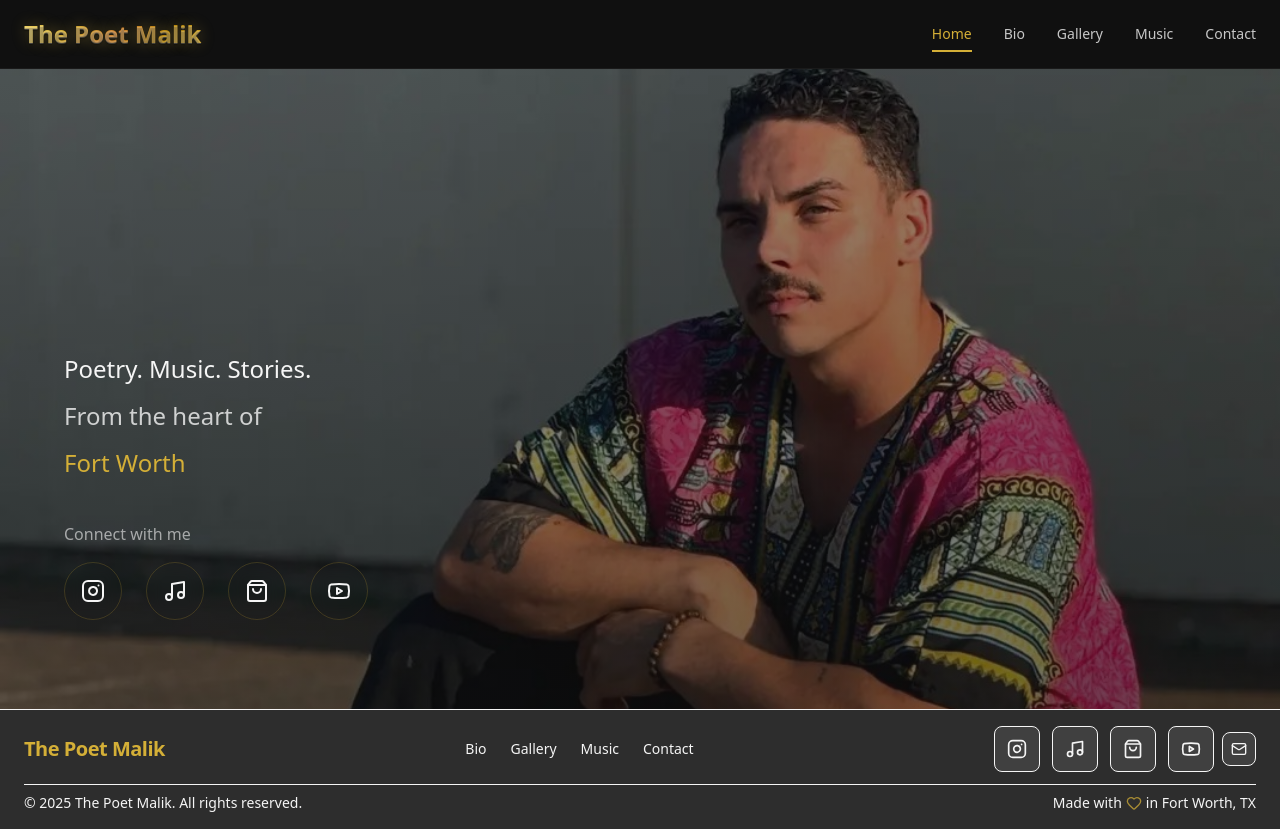
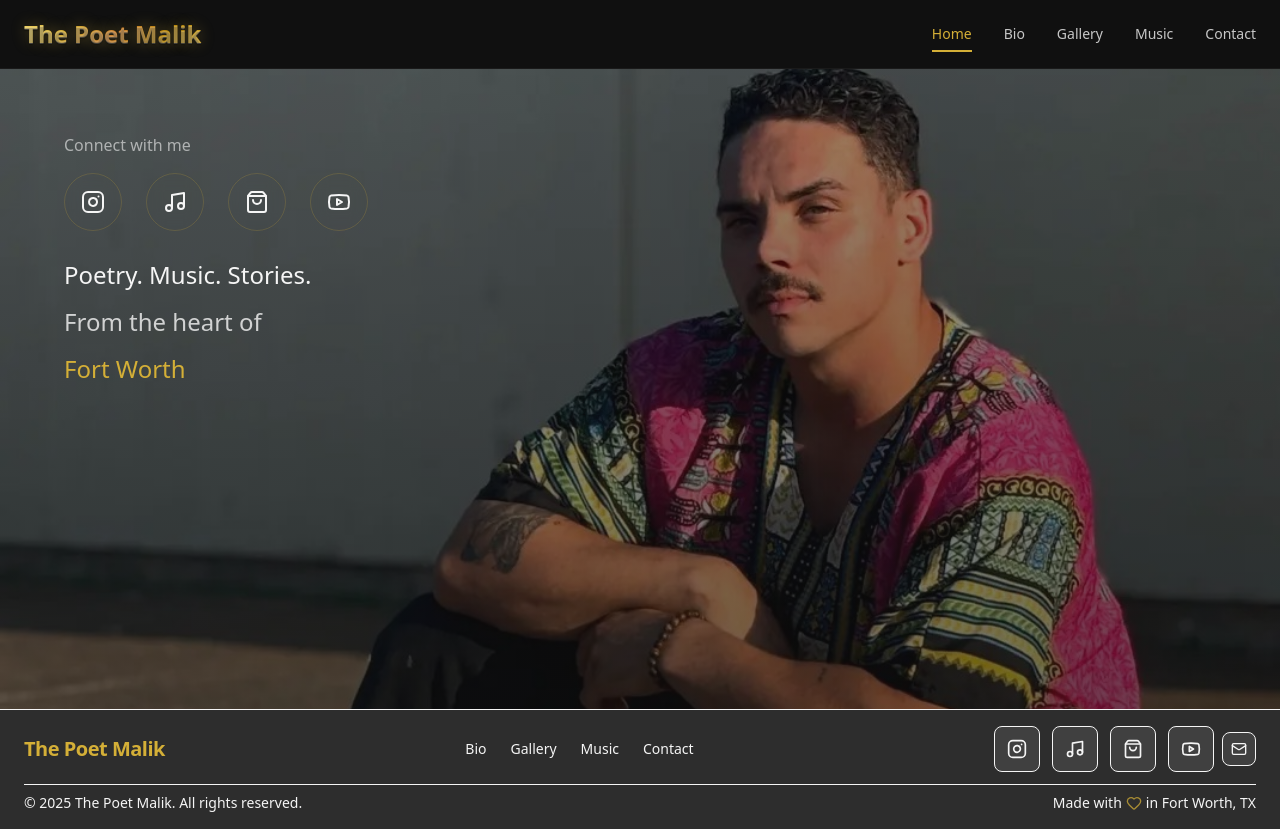
Before and after one commit to Aleem89/the_poet_malik, a Next.js app: page / in a window 1280 px wide. Built offline with nearby package versions, Linux system fonts and the light colour scheme.

Commit message:
moved hero text top left

```diff
--- a/components/HomeContent.tsx
+++ b/components/HomeContent.tsx
@@ -5,29 +5,18 @@ import SocialLinks from "./SocialLinks";
 
 export default function HomeContent() {
   return (
-    <div className="absolute left-0 top-1/2 transform -translate-y-1/2 translate-y-[-5vh] z-10 text-left pl-4 sm:pl-6 md:pl-12 lg:pl-16 w-full sm:w-2/3 md:w-1/2 lg:w-1/3 max-w-md sm:max-w-lg md:max-w-xl">
+    <div className="absolute left-0 top-8 md:top-12 lg:top-16 z-10 text-left pl-4 sm:pl-6 md:pl-12 lg:pl-16 w-full sm:w-2/3 md:w-1/2 lg:w-1/3 max-w-md sm:max-w-lg md:max-w-xl">
       <motion.div
         initial={{ opacity: 0, y: 20 }}
         animate={{ opacity: 1, y: 0 }}
         transition={{ duration: 0.8, delay: 0.2 }}
-        className="space-y-1 sm:space-y-2"
+        className="space-y-4 sm:space-y-6"
       >
-        <p className="text-base sm:text-lg md:text-xl lg:text-2xl text-soft-white font-light leading-relaxed">
-          Poetry. Music. Stories.
-        </p>
-        <p className="text-base sm:text-lg md:text-xl lg:text-2xl text-soft-white/80 font-light leading-relaxed">
-          From the heart of
-        </p>
-        <p className="text-base sm:text-lg md:text-xl lg:text-2xl text-accent-gold font-light leading-relaxed">
-          Fort Worth
-        </p>
-
-        {/* Social Media Links */}
+        {/* Social Media Links - Moved to top */}
         <motion.div
           initial={{ opacity: 0, y: 30 }}
           animate={{ opacity: 1, y: 0 }}
-          transition={{ duration: 0.8, delay: 0.6 }}
-          className="pt-4 sm:pt-6 md:pt-8"
+          transition={{ duration: 0.8, delay: 0.4 }}
         >
           <p className="text-xs sm:text-sm md:text-base text-soft-white/60 mb-3 sm:mb-4 font-light">
             Connect with me
@@ -36,6 +25,19 @@ export default function HomeContent() {
             <SocialLinks variant="hero" />
           </div>
         </motion.div>
+
+        {/* Main Text - Moved below social links */}
+        <div className="space-y-1 sm:space-y-2">
+          <p className="text-base sm:text-lg md:text-xl lg:text-2xl text-soft-white font-light leading-relaxed">
+            Poetry. Music. Stories.
+          </p>
+          <p className="text-base sm:text-lg md:text-xl lg:text-2xl text-soft-white/80 font-light leading-relaxed">
+            From the heart of
+          </p>
+          <p className="text-base sm:text-lg md:text-xl lg:text-2xl text-accent-gold font-light leading-relaxed">
+            Fort Worth
+          </p>
+        </div>
       </motion.div>
     </div>
   );
```
